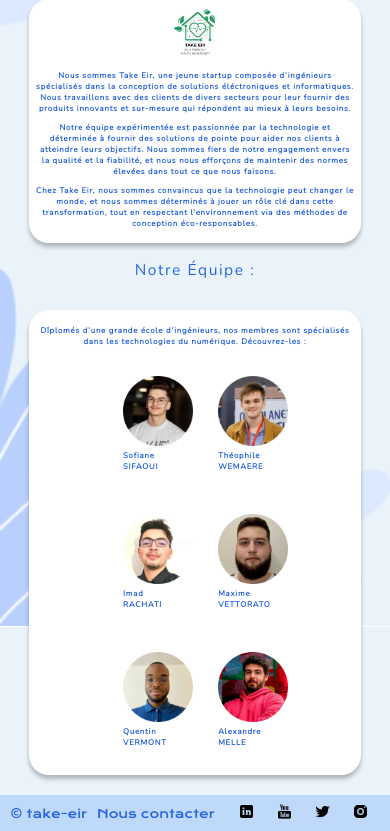
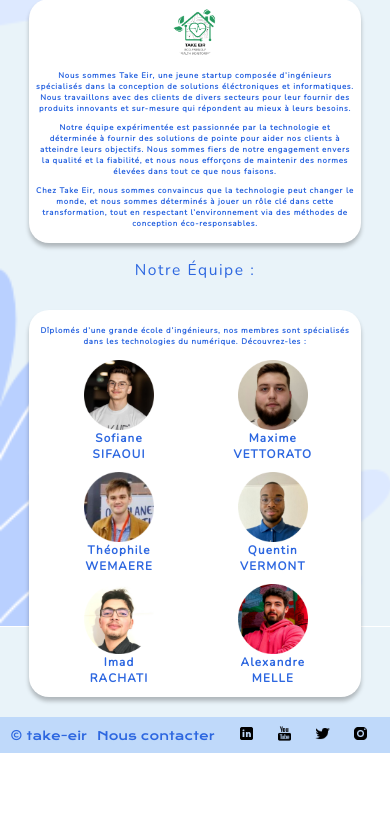
Before and after one commit to Theophile-Wemaere/take-eir-app, a PHP site: page /presentation.php in a window 390 px wide. Shown: the part 398-1229 px from the top of the page. After the commit the page ends 1151 px from the top, so only its background shows below. Run offline with PHP 8.4, Linux system fonts and the light colour scheme.

Commit message:
fixed responsive on presentation (photos) + current button page + admin redirect

```diff
--- a/CSS/presentation.css
+++ b/CSS/presentation.css
@@ -77,6 +77,17 @@ figure figcaption {
   text-align: center;
 }
 
+.equip-div figcaption {
+  font-size: 2vw;
+}
+
+.equip-grid figure {
+  display: flex;
+  flex-direction: column;
+  align-items: center;
+  justify-content: center;
+}
+
 .dropbtn {
   height: 50px;
   float: right;
@@ -139,9 +150,9 @@ figure figcaption {
 }
 
 @media (min-width: 850px) {
-  .equip-grid{
+  .equip-grid {
     display: inline-block;
-      width:30%;
+    width: 30%;
     padding: 5px;
   }
 
@@ -149,7 +160,7 @@ figure figcaption {
     width: 100%;
   }
 
-h3{
+  h3 {
     margin-top: 100px;
     margin-bottom: -80px;
   }
@@ -158,39 +169,54 @@ h3{
   }*/
 }
 
+.equip-div {
+  margin-left: auto;
+  margin-right: auto;
+  display: flex;
+  flex-direction: column;
+  text-align: center;
+  justify-content: space-evenly;
+}
+
+.equip-block {
+  display: flex;
+  flex-direction: row;
+  justify-content: space-evenly;
+  align-items: center;
+  margin-bottom: 50px;
+}
+
+.equip-grid figure {
+  margin: 0;
+}
+
 @media (max-width: 850px) {
-  .equip-grid{
+  .equip-grid {
     display: inline-block;
-      width:30%;
+    width: 30%;
     padding: 5px;
   }
 
   .equip-img {
     width: 100px;
   }
-
-  .equip-div{
-    text-align:center;
-
-    }
-
-
-  .tableau-equip {
-  }
-
-  /*#title {
-    margin-top: 32%;
-  }*/
 }
 
 @media (max-width: 550px) {
-    .equip-div{
-    text-align:center;
-    margin-right:15%;
-    }
-
   .equip-img {
     width: 70px;
   }
 
+  .equip-div {
+    flex-direction: row;
   }
+
+  .equip-div figcaption {
+    font-size: 3vw;
+  }
+
+  .equip-block {
+    flex-direction: column;
+    margin-bottom: 0;
+  }
+}
--- a/CSS/styles.css
+++ b/CSS/styles.css
@@ -245,10 +245,10 @@ body {
   margin-right: auto;
   justify-content: center;
   width: auto;
-  max-height: 100%;
+  max-height: auto;
   border-radius: 25px;
   max-width: 80%;
-  margin-bottom: 5%;
+  margin-bottom: 10%;
 }
 
 .left-part {
@@ -257,6 +257,7 @@ body {
   flex-direction: column;
   justify-content: center;
   align-items: center;
+  height: auto;
 }
 
 .right-part {
@@ -302,18 +303,21 @@ body {
   .right-part {
     flex-basis: 50%; /* make both divs take up the full width */
   }
-  .main-box h1 {
+  .main-box .left-part h1 {
     text-align: center;
     font-size: 5vw;
     padding-bottom: 10px;
+    width: 90%;
   }
 
-  .main-box h3 {
+  .main-box .left-part h3 {
     text-align: center;
     font-size: 3vw;
+    width: 90%;
   }
 
   .main-box img {
+    margin-top: 20%;
     max-width: 90%;
     max-height: auto;
   }
--- a/login.php
+++ b/login.php
@@ -3,7 +3,11 @@
 <?php
 session_start();
 if (isset($_SESSION["name"])) {
-  header("Location: /");
+  if ($_SESSION["role_permission"] == 6) {
+    header("Location: /admin/admin.php");
+  } else {
+    header("Location: /");
+  }
 }
 ?>
 
--- a/presentation.php
+++ b/presentation.php
@@ -82,6 +82,7 @@
           </p>
         </div>
         <div class="equip-div">
+          <div class="equip-block">
             <div class="equip-grid">
               <figure>
                 <img class="equip-img" src="/images/sofiane.png" />
@@ -100,6 +101,8 @@
                 <figcaption>Imad RACHATI</figcaption>
               </figure>
             </div>
+          </div>
+          <div class="equip-block">
             <div class="equip-grid">
               <figure>
                 <img class="equip-img" src="/images/maxime.png" />
@@ -117,6 +120,7 @@
                 <img class="equip-img" src="/images/alex.png" />
                 <figcaption>Alexandre MELLE</figcaption>
               </figure>
+            </div>
           </div>
         </div>
       </div>
--- a/top-bar.php
+++ b/top-bar.php
@@ -4,8 +4,12 @@
     </div>
     <div class="right-items">
         <a href="/produit.php">
-            <button class="page-button" style="margin-right: 10px">
-                Notre produit
+            <?php if ($_SERVER["REQUEST_URI"] != "/produit.php") {
+                echo '<button class="page-button" style="margin-right: 10px">';
+            } else {
+                echo '<button class="page-button current-button" style="margin-right: 10px">';
+            } ?>
+            Notre produit
             </button></a>
         <div class="separator" style="margin-right: 10px"></div>
         <?php if ($_SERVER["REQUEST_URI"] == "/presentation.php") {
```
Lines whose indentation alone changed are shown as unchanged.
